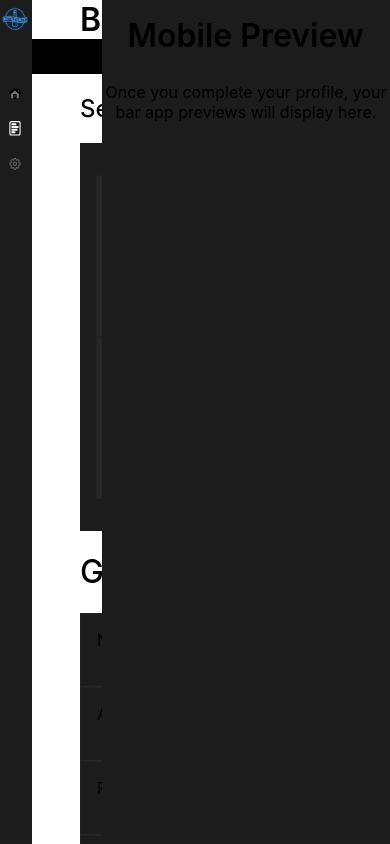
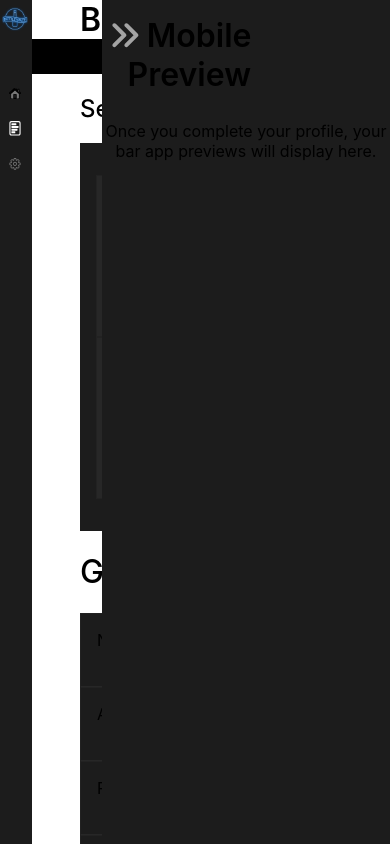
Before and after one commit to DiscoverPioneer/bottlespace-frontend, a React (Create React App) app: page /auth/details in a window 390 px wide. Shown: the top 844 px of the page. Built offline with nearby package versions, Linux system fonts and the light colour scheme.

Commit message:
feat: mobile preview has expand/collapse menu

```diff
--- a/package.json
+++ b/package.json
@@ -3,6 +3,9 @@
   "version": "0.1.0",
   "private": true,
   "dependencies": {
+    "@fortawesome/fontawesome-svg-core": "^6.4.2",
+    "@fortawesome/free-solid-svg-icons": "^6.4.2",
+    "@fortawesome/react-fontawesome": "^0.2.0",
     "@testing-library/jest-dom": "^5.17.0",
     "@testing-library/react": "^13.4.0",
     "@testing-library/user-event": "^13.5.0",
--- a/src/App.css
+++ b/src/App.css
@@ -426,3 +426,34 @@ input.age-verification {
 .Auth .HomeView .content .record {
   margin-left: 0em !important;
 }
+
+.Auth .toggle-button {
+  color: white;
+}
+.Auth .toggle-button {
+  filter: invert(52%) saturate(1352%) hue-rotate(87deg) brightness(119%) contrast(119%);
+  font-size: 2em;
+  padding-left: 0.2em;
+  padding-top: 0.1em;
+  padding-right: 0.2em;
+  float: left;
+}
+.Auth .expand-toggle-button {
+  filter: invert(52%) saturate(1352%) hue-rotate(87deg) brightness(119%) contrast(119%);
+  font-size: 2em;
+  padding-left: 0.2em;
+  padding-top: 0.1em;
+  padding-right: 0.2em;
+  float: left;
+  position: fixed;
+  right: 0px;
+  top: 0px;
+  z-index: 99;
+}
+.Auth .toggle-button:hover {
+  cursor: pointer;
+}
+
+.Auth .MobilePreviewHide {
+  display: none;
+}
--- a/src/components/mobile-preview.jsx
+++ b/src/components/mobile-preview.jsx
@@ -2,23 +2,66 @@ import React, { useState, useEffect } from "react";
 import "../App.css";
 import "../Auth.css";
 import { Link } from "react-router-dom";
-import CheckIns from './check-ins';
-import ClickThrus from './click-thrus';
-import Tile from './tile';
+import CheckIns from "./check-ins";
+import ClickThrus from "./click-thrus";
+import Tile from "./tile";
+import { FontAwesomeIcon } from "@fortawesome/react-fontawesome";
+import { faCoffee } from "@fortawesome/free-solid-svg-icons";
+
+const element = <FontAwesomeIcon icon={faCoffee} />;
 
 function MobilePreview() {
+  const [show, setShow] = useState(false);
+  useEffect(() => {
+    if (!localStorage.getItem("showMP")) {
+      localStorage.setItem("showMP", true);
+    }
+    setShow(localStorage.getItem("showMP") === "true");
+  }, []);
+  const collapse = () => {
+    setShow(false);
+    localStorage.setItem("showMP", false);
+  };
+  const expand = () => {
+    setShow(true);
+    localStorage.setItem("showMP", true);
+  };
   return (
-    <div className="MobilePreview">
-      <div className="right-nav">
-        <div className="mobile-preview">
-          <h2 className="section-title">Mobile Preview</h2>
-          <p>
-            Once you complete your profile, your bar
-            app previews will display here.
-          </p>
+    <>
+      <div className={`MobilePreview`}>
+        {!show &&
+                <svg
+                  className="expand-toggle-button"
+                  height="1em"
+                  viewBox="0 0 512 512"
+                  onClick={expand}
+                >
+                  <path d="M41.4 233.4c-12.5 12.5-12.5 32.8 0 45.3l160 160c12.5 12.5 32.8 12.5 45.3 0s12.5-32.8 0-45.3L109.3 256 246.6 118.6c12.5-12.5 12.5-32.8 0-45.3s-32.8-12.5-45.3 0l-160 160zm352-160l-160 160c-12.5 12.5-12.5 32.8 0 45.3l160 160c12.5 12.5 32.8 12.5 45.3 0s12.5-32.8 0-45.3L301.3 256 438.6 118.6c12.5-12.5 12.5-32.8 0-45.3s-32.8-12.5-45.3 0z" />
+                </svg>
+        }
+        <div className={`right-nav ${show ? "" : "MobilePreviewHide"}`}>
+          <div className="mobile-preview">
+            <div className="place-horizontal">
+              {show && (
+                <svg
+                  className="toggle-button"
+                  height="1em"
+                  viewBox="0 0 512 512"
+                  onClick={collapse}
+                >
+                  <path d="M470.6 278.6c12.5-12.5 12.5-32.8 0-45.3l-160-160c-12.5-12.5-32.8-12.5-45.3 0s-12.5 32.8 0 45.3L402.7 256 265.4 393.4c-12.5 12.5-12.5 32.8 0 45.3s32.8 12.5 45.3 0l160-160zm-352 160l160-160c12.5-12.5 12.5-32.8 0-45.3l-160-160c-12.5-12.5-32.8-12.5-45.3 0s-12.5 32.8 0 45.3L210.7 256 73.4 393.4c-12.5 12.5-12.5 32.8 0 45.3s32.8 12.5 45.3 0z" />
+                </svg>
+              )}
+              <h2 className="section-title">Mobile Preview</h2>
+            </div>
+            <p>
+              Once you complete your profile, your bar app previews will display
+              here.
+            </p>
+          </div>
         </div>
       </div>
-    </div>
+    </>
   );
 }
 
```
Also changed, not shown: 1 other file (tests, documents, lock files or other folders).
